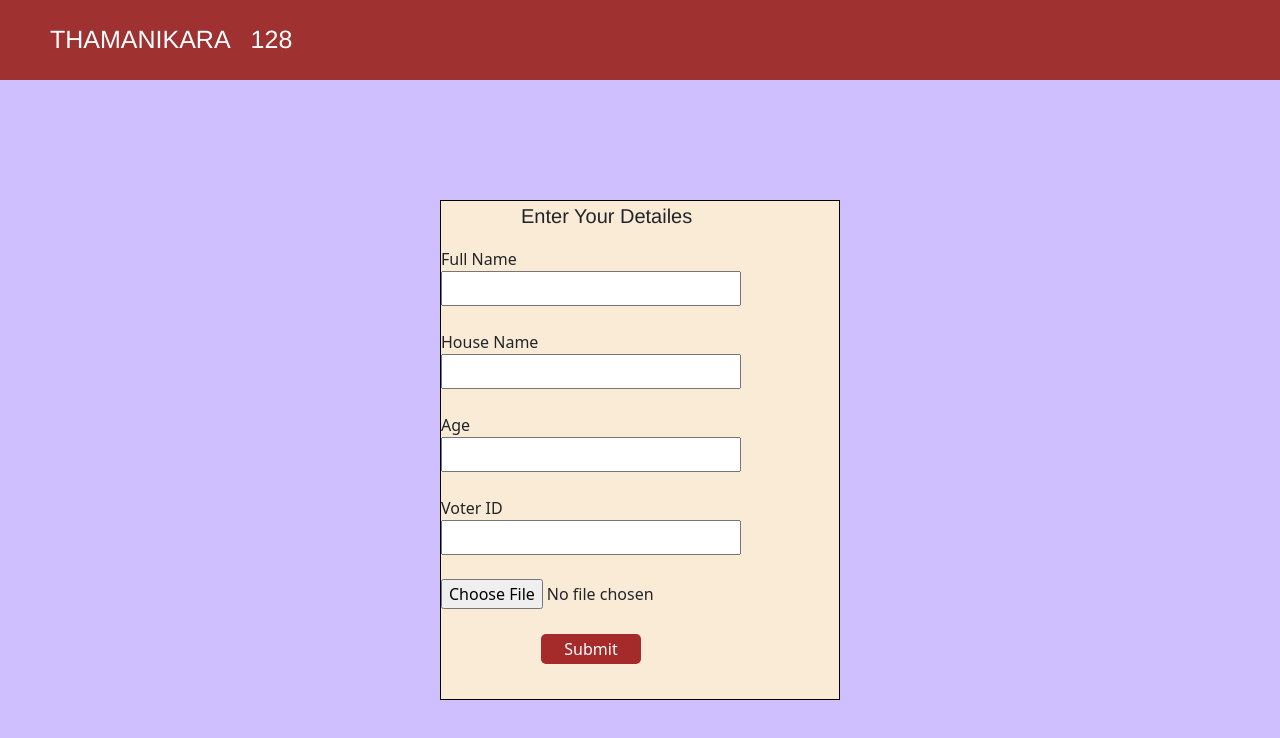
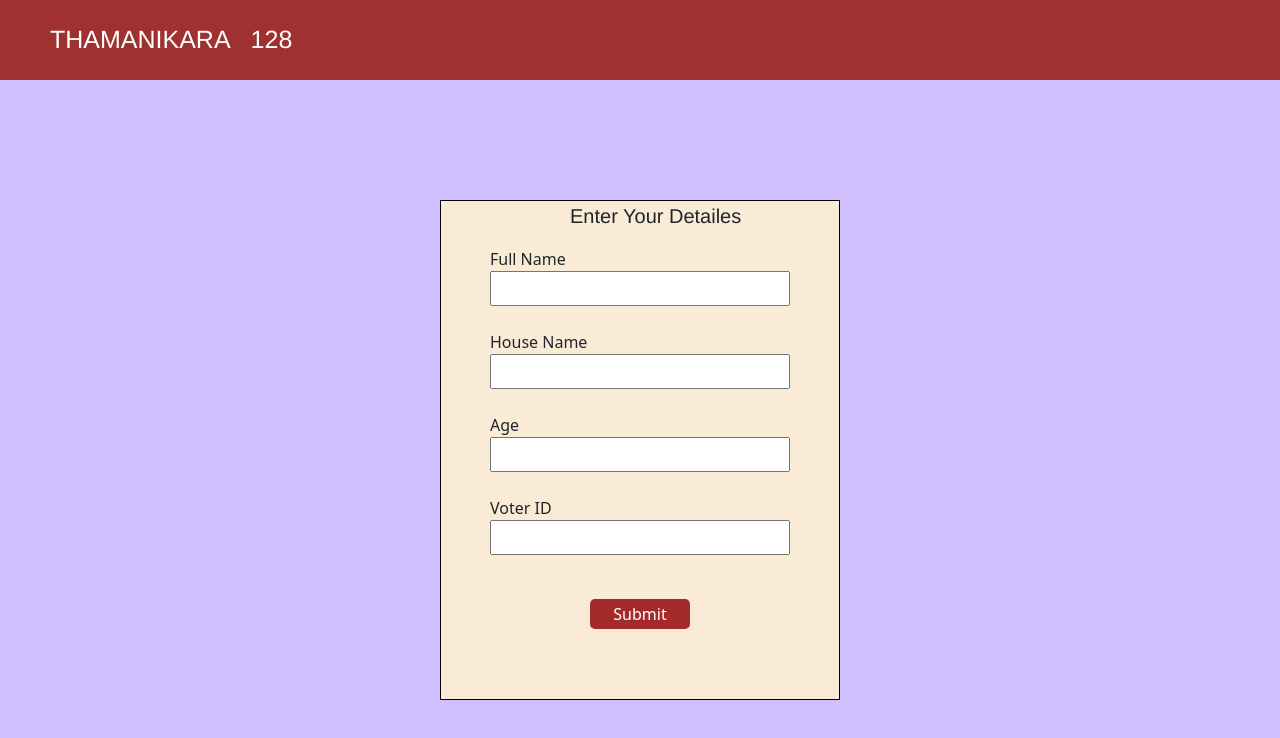
Before and after one commit to sarath1326/voter_frontend_live, a React (Create React App) app: page /newadd in a window 1280 px wide. Shown: the top 738 px of the page. Built offline with nearby package versions, Linux system fonts and the light colour scheme.

Commit message:
camera access deleted

```diff
--- a/src/components/form/Form.js
+++ b/src/components/form/Form.js
@@ -159,7 +159,7 @@ function Form() {
 
                         /><br /><br/>
 
-                        <input type='file' accept='image/*' capture="environment" />
+
 
 
 
```
